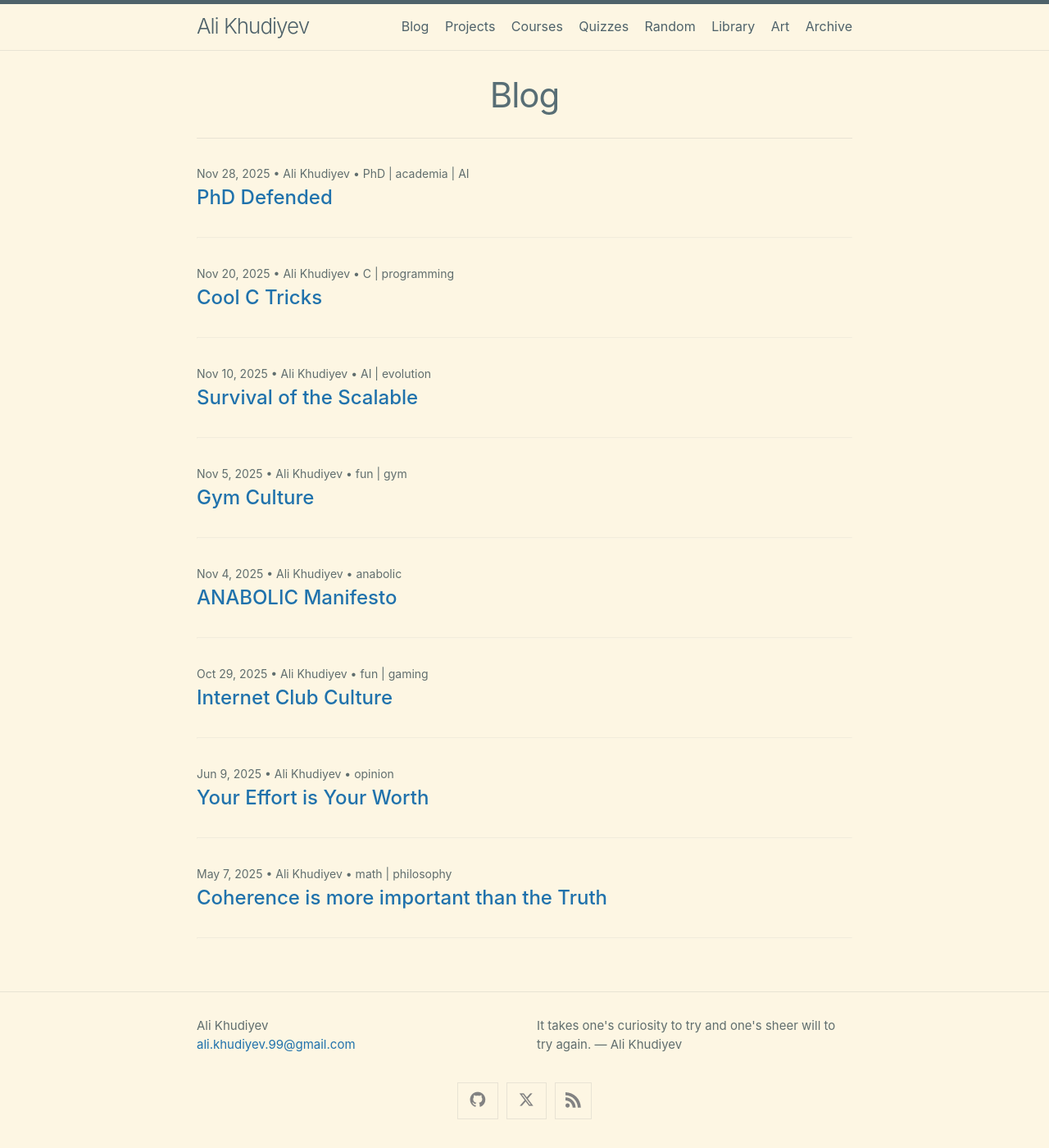
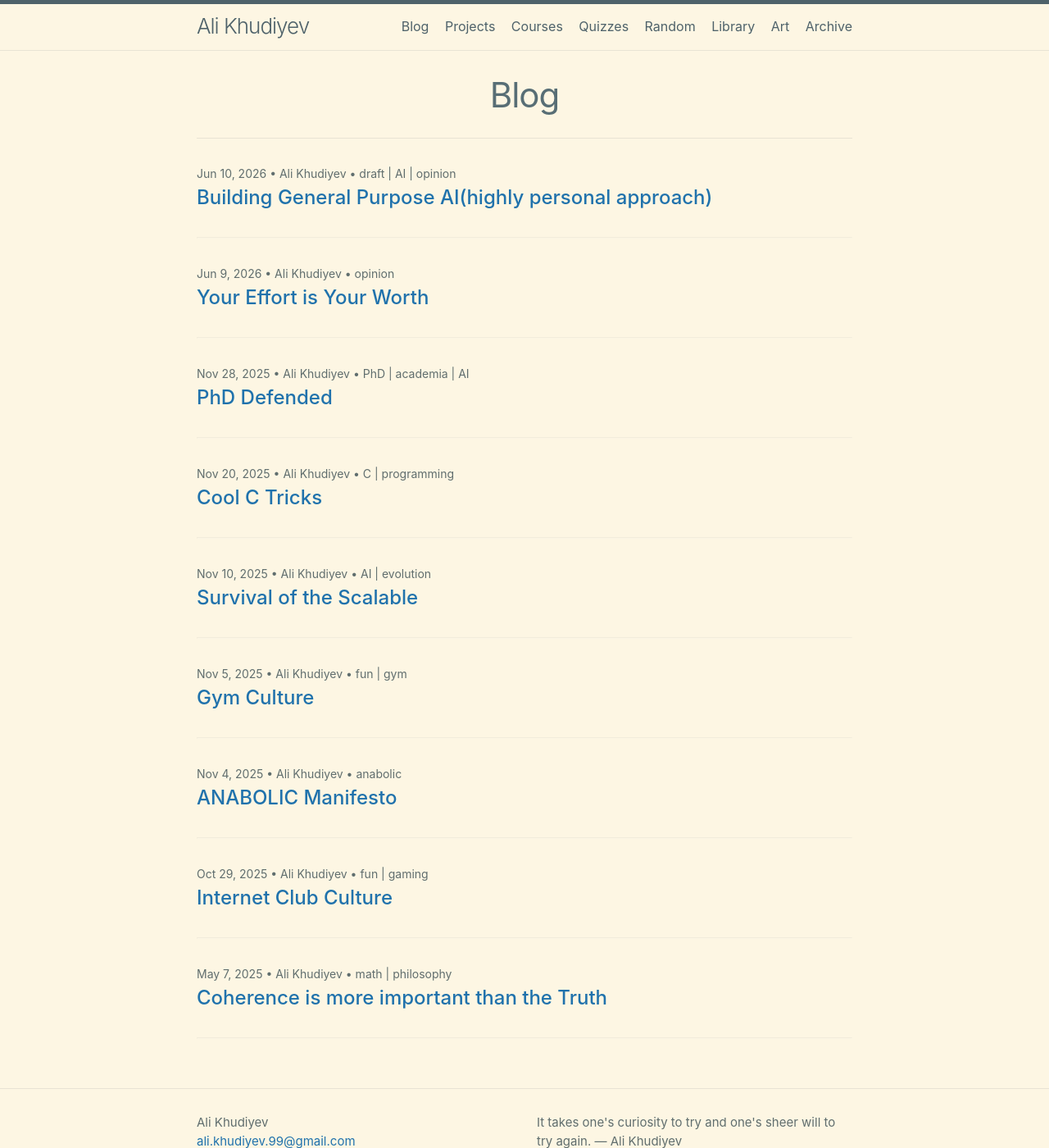
Before and after one commit to AliKhudiyev/alikhudiyev.github.io, a Jekyll site: the page built from blog.markdown, in a window 1280 px wide and 1400 px high. Shown: the whole window at 82% size. Built offline with Jekyll 4.4.1, drawn with Linux system fonts in a browser that asks for light colours; nearby versions of some CDN libraries; some of the changed lines change nothing that is shown.

Commit message:
added new opinion post on GPAI

```diff
--- a/_posts/2026-06-09-your-effort-is-your-worth.md
+++ b/_posts/2026-06-09-your-effort-is-your-worth.md
@@ -3,7 +3,7 @@ layout: post
 author:
 - Ali Khudiyev
 title: Your Effort is Your Worth
-date: 2025-06-09 17:40:00 +0400
+date: 2026-06-09 17:40:00 +0400
 categories: blog opinion
 ---
 
--- /dev/null
+++ b/_posts/2026-06-10-building-ai.md
@@ -0,0 +1,149 @@
+---
+layout: post
+author:
+- Ali Khudiyev
+title: "Building General Purpose AI\
+        (highly personal approach)"
+date: 2026-06-10 18:30:00 +0400
+categories: blog draft AI opinion
+---
+
+When it comes to deep A(G)I research, I have not yet found good roadmap
+for building truly intelligent system that is capable of decision
+making, searching and planning, problem solving, and more importantly,
+learning as it goes. Let alone a roadmap for building such a system,
+there is still no precise and clear understanding of what such a system
+formally is and how it ought to operate algorithmically. The field of AI
+is really big, so let me draw the rough picture for you first. Here are
+the main research communities within AI:
+
+- Structuralists
+
+  - Symbolists -- using hard-coded rules for decision-making, infused
+    domain knowledge for learning
+
+  - Probabilists -- using Bayesian inference for both decision-making
+    and learning
+
+  - Enactivists -- arguing for the need for embodiment because language
+    alone is not enough
+
+  - Cognitists -- understanding the architecture of human brain as the
+    fastest way to get to human-like intelligence
+
+- Emergentists
+
+  - Connectionists -- distributing knowledge over many little nodes,
+    updating relations among the nodes for learning
+
+  - Evolutionists -- mutating and cross-overing a population of
+    potential solutions
+
+  - Empricists -- scale is all you need
+
+  - Rewardists -- reward is all you need
+
+- Synthesists
+
+  - Neuro-symbolists -- viewing emergence and structure as intertwined
+    strings of the same thread
+
+Fundamental processes of intelligence is **search** and
+**substitution**. Searching works based on a simple binary yes-or-no
+question asked over every element being observed: Am I looking at an
+element X right now? Substituting is the action of searching with an
+overwrite upon matching: $f(x)\big|_{x=5} = f(5)$. Blind (brute-force)
+search does not need a prediction at all -- you just iterate and
+explore. Informed search uses prediction as a heuristic to halt faster.
+To predict something, you are always obliged to use (some mixture of)
+search and/or substitution. Abstraction emerges from the prediction used
+as a heuristic to speed up the search process. Compression is a specific
+form of abstraction. Abstraction discards at least one specificity
+present in the data while keeping the invariants of the search process
+untouched (this also implies that an abstraction is useless without a
+proper substituion process that gives us back the original data when
+applied to the abstraction with a certain initialization of abstract
+variables), whereas (lossless) compression gives a shorter
+representation of the data with the original invariants untouched. Since
+any shorter representation of the data must discard at least one
+character, every compression is a form of abstraction; however, an
+abstraction may occupy more space than the original data, because
+"f(0)=0" is an instance of $f(x)=\frac{3}{7}x^3-5x^2+3.14x$.
+
+1.  Search slowly for $f(?)=0$, $f(?)=1$, ...
+
+2.  Use prediction to search faster $\rightarrow$ abstraction $f^-(y)$
+    emerges.
+
+3.  $f^-(y)$ happens to be a good compression of the exaustive
+    (infinite) tabular data of the $(x, f(x)$ pairs for every $x$.
+
+Where am I getting with all this, you may ask. Well, all this is to say
+that any "truly intelligent" system must probably be capable of
+*searching* and *substituting*. I know, this sounded like a useless
+tautology. Let me add to it a little more spice: Moreover, any
+general-purpose AI (GPAI) must probably be capable of adapting to its
+environment. Adaptation is the guarantee of reaching the goal/desired
+state in a changing environment without getting stuck at (revisiting)
+the same set of states ad infinitum.
+
+Why not use pure memorization as a learning algorithm and a table lookup
+as an inference/prediction algorithm? Well, here is the problem: what
+happens when the system needs to make a prediction for a previously
+unseen input? Intelligence isn't all about memorization, even though it
+plays an important role, it is also about prediction (i.e., inferring
+something never inferred previously). It is this the ability of
+predicting something truly new that makes the system adaptive in the
+first place -- whether it be a changing environment or having a new
+observation for the first time, from the system's point of view it is
+all the same, i.e., the environment has changed. Remember? Adaptivity
+plays a huge role in intelligence. If the system answered "I don't know
+the answer" every time it was given a truly new observation that was no
+where to be found in its memorization table (crisp dataset of all exact
+past observations), then it would be foolish for us to expect it to give
+a different answer at any point in the future for another novel
+observation. Any strategy or algorithm we might use to fill in the gaps
+in the system's observation table computationally is a good step toward
+the adaptive intelligence. Such an algorithm is called an *inference
+algorithm* for the system.
+
+Now, here are the pitfalls that we should need to consider before
+setting big and ambitious goals regarding what can be theoretically
+and/or practically done to build the most intelligent system.
+
+1.  We should care more about adapting to a given task on the go and
+    less about getting everything right from the first shot. (No Free
+    Lunch)
+
+2.  We should care more about relativistic error of a learner compared
+    against other possible learners on a given task, and not the
+    absolute error regarding the task being solved.
+
+3.  We should care more about un/self-supervised learning and less about
+    supervised learning.
+
+4.  We should care more about continual or lifelong learning and less
+    about fixed-time learning.
+
+5.  We should care more about online regret minimization and less about
+    offline loss minimization.
+
+6.  We should care more about scalability and less about scaling,
+    because whatever that needs scaling by humans manually is not truly
+    scalable.
+
+7.  We should care more about active learning (with imperfect oracle)
+    and less about passive learning.
+
+8.  We should care more about imperfect supervisor (oracle) and less
+    about perfect supervisor (i.e., implying the assumption of
+    partial-observability in an environment because the environment is
+    also an implicit oracle).
+
+In my current world view, GPAI looks and does almost exactly like
+mentioned in the numbered list above. I might be wrong or I might be
+right, obviously. The things I have described in this blog post probably
+says more about my personal research taste than a truly intelligent
+systems out there. You can find my taste sweet or bitter, but in any
+case I try to keep my taste open to different delicacies as much as I
+can.
```
